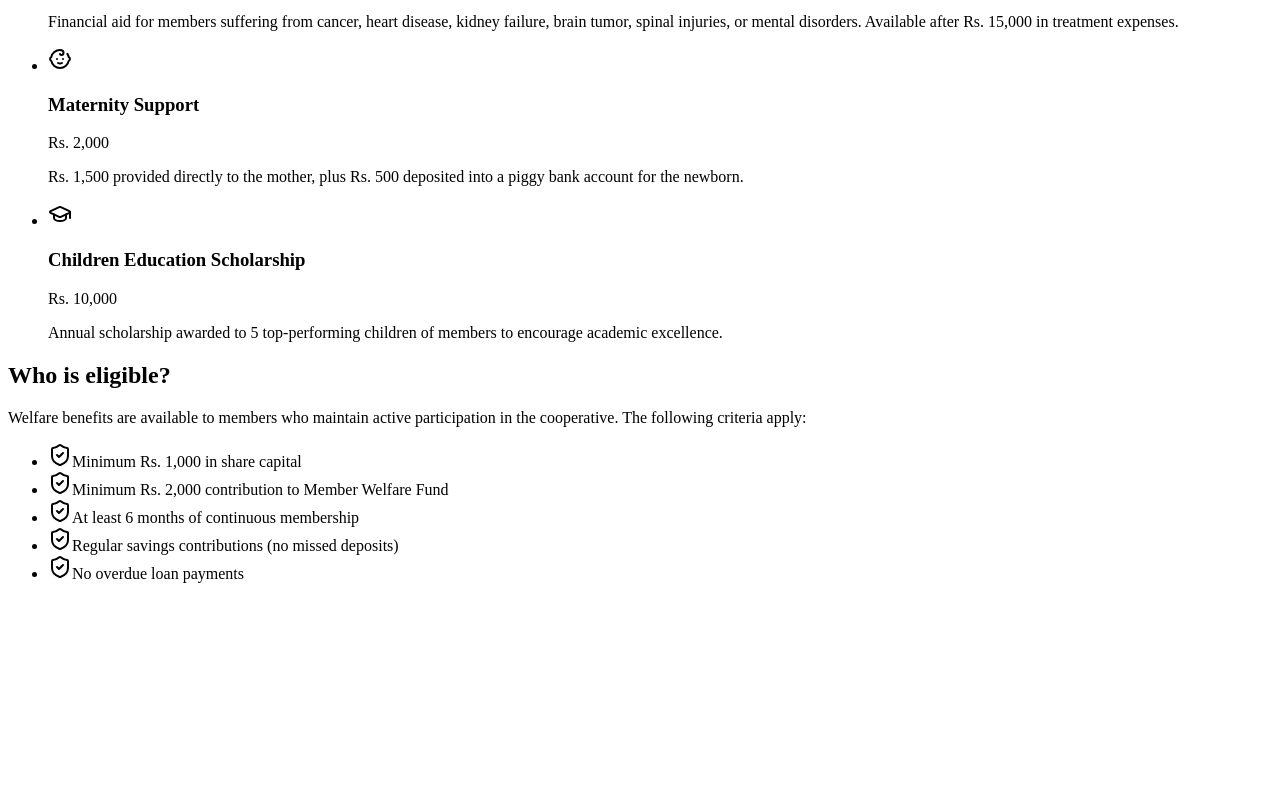
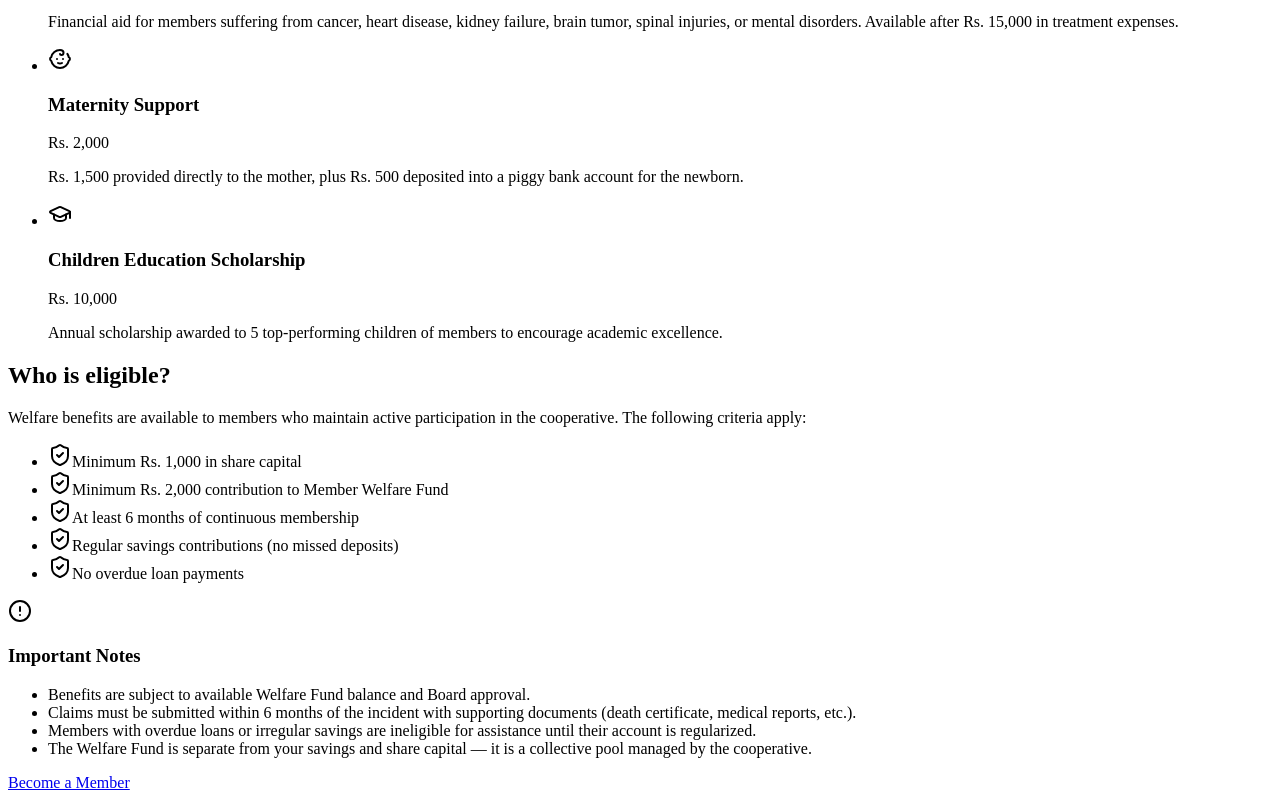
Before and after one commit to opdemon87-rgb/Subhavana-Saving-and-Credit-Cooperative-Ltf, a Next.js app in the folder Development/: page /welfare in a window 1280 px wide. Shown: the part 641-1441 px from the top of the page. Before the commit the page ends 1240 px from the top, so only its background shows below. Built offline with nearby package versions, Linux system fonts and the light colour scheme.

Commit message:
Complete member welfare page with important notes and registration link

```diff
--- a/Development/frontend/pages/welfare.tsx
+++ b/Development/frontend/pages/welfare.tsx
@@ -143,7 +143,38 @@ export default function WelfarePage() {
               </ul>
             </div>
 
-            {/* Important Notes will be added in Part 4 */}
+            {/* Important Notes */}
+            <div className="rounded-3xl border bg-background p-6 shadow-sm md:p-8">
+              <div className="flex items-center gap-3">
+                <AlertCircle className="size-8 text-amber-600" aria-hidden="true" />
+                <h3 className="text-lg font-semibold">Important Notes</h3>
+              </div>
+
+              <ul className="mt-4 flex flex-col gap-3 text-sm text-muted-foreground">
+                <li>
+                  Benefits are subject to available Welfare Fund balance and Board approval.
+                </li>
+                <li>
+                  Claims must be submitted within 6 months of the incident with supporting
+                  documents (death certificate, medical reports, etc.).
+                </li>
+                <li>
+                  Members with overdue loans or irregular savings are ineligible for
+                  assistance until their account is regularized.
+                </li>
+                <li>
+                  The Welfare Fund is separate from your savings and share capital — it is a
+                  collective pool managed by the cooperative.
+                </li>
+              </ul>
+
+              <Link
+                href="/register"
+                className="mt-6 inline-flex w-full items-center justify-center gap-2 rounded-lg bg-primary px-5 py-3 text-sm font-semibold text-primary-foreground transition-colors hover:bg-emerald-900"
+              >
+                Become a Member
+              </Link>
+            </div>
           </div>
         </div>
       </section>
```
